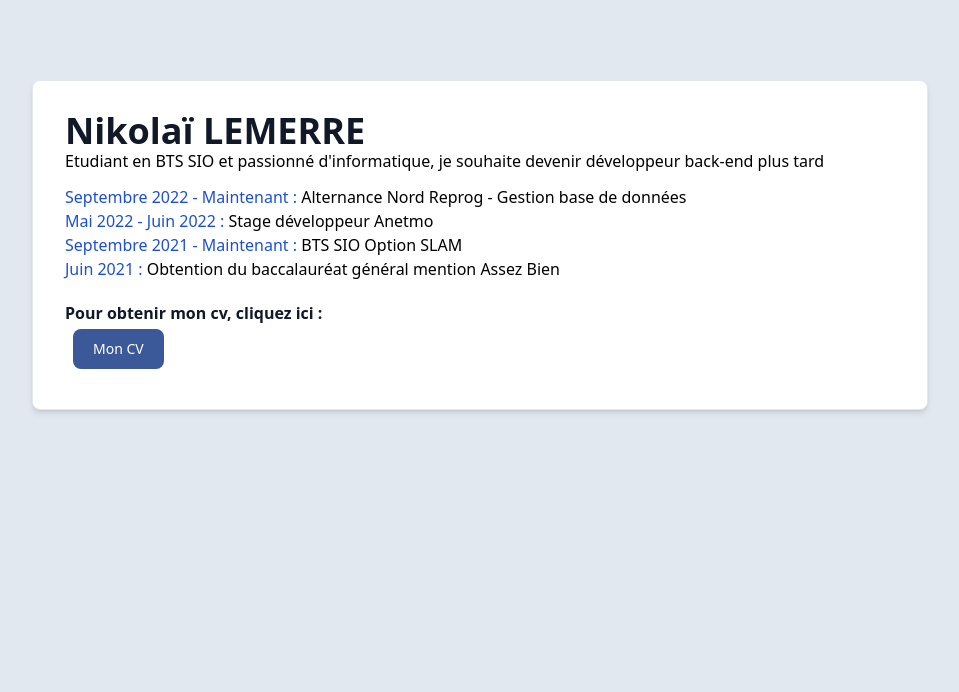
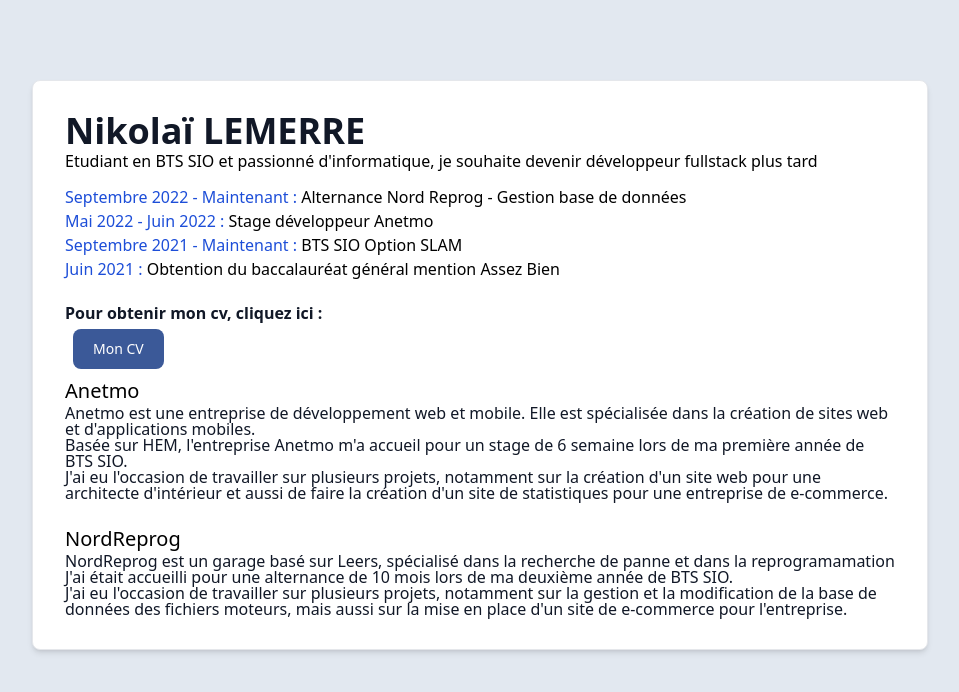
Before and after one commit to Nikoolaii/Nikoolaii-PortfolioV1, a PHP site: page /presentation.html in a window 1280 px wide. Shown: the part 72-764 px from the top of the page, without its empty margins (160-1119 px from the left). Run offline with PHP 8.4, Linux system fonts and the light colour scheme.

Commit message:
Modif stage informations

```diff
--- a/presentation.html
+++ b/presentation.html
@@ -113,7 +113,7 @@
         </h5>
         <p class="mb-3">
           Etudiant en BTS SIO et passionné d'informatique, je souhaite devenir
-          développeur back-end plus tard
+          développeur fullstack plus tard
         </p>
         <p class="text-blue-700">
           Septembre 2022 - Maintenant :
@@ -145,6 +145,37 @@
         >
           <a href="assets/cv.pdf" target="_blank">Mon CV</a>
         </button>
+        <h1 class="text-xl">Anetmo</h1>
+        <p class="text-l leading-none text-gray-900">
+          Anetmo est une entreprise de développement web et mobile. Elle est
+          spécialisée dans la création de sites web et d'applications mobiles.
+        </p>
+        <p class="text-l leading-none text-gray-900">
+          Basée sur HEM, l'entreprise Anetmo m'a accueil pour un stage de 6
+          semaine lors de ma première année de BTS SIO.
+        </p>
+        <p class="text-l leading-none text-gray-900">
+          J'ai eu l'occasion de travailler sur plusieurs projets, notamment sur
+          la création d'un site web pour une architecte d'intérieur et aussi de
+          faire la création d'un site de statistiques pour une entreprise de
+          e-commerce.
+        </p>
+        <br />
+        <h1 class="text-xl">NordReprog</h1>
+        <p class="text-l leading-none text-gray-900">
+          NordReprog est un garage basé sur Leers, spécialisé dans la recherche
+          de panne et dans la reprogramamation
+        </p>
+        <p class="text-l leading-none text-gray-900">
+          J'ai était accueilli pour une alternance de 10 mois lors de ma
+          deuxième année de BTS SIO.
+        </p>
+        <p class="text-l leading-none text-gray-900">
+          J'ai eu l'occasion de travailler sur plusieurs projets, notamment sur
+          la gestion et la modification de la base de données des fichiers
+          moteurs, mais aussi sur la mise en place d'un site de e-commerce pour
+          l'entreprise.
+        </p>
       </div>
     </div>
   </body>
```
Also changed, not shown: css/output.css, 3 other files.
